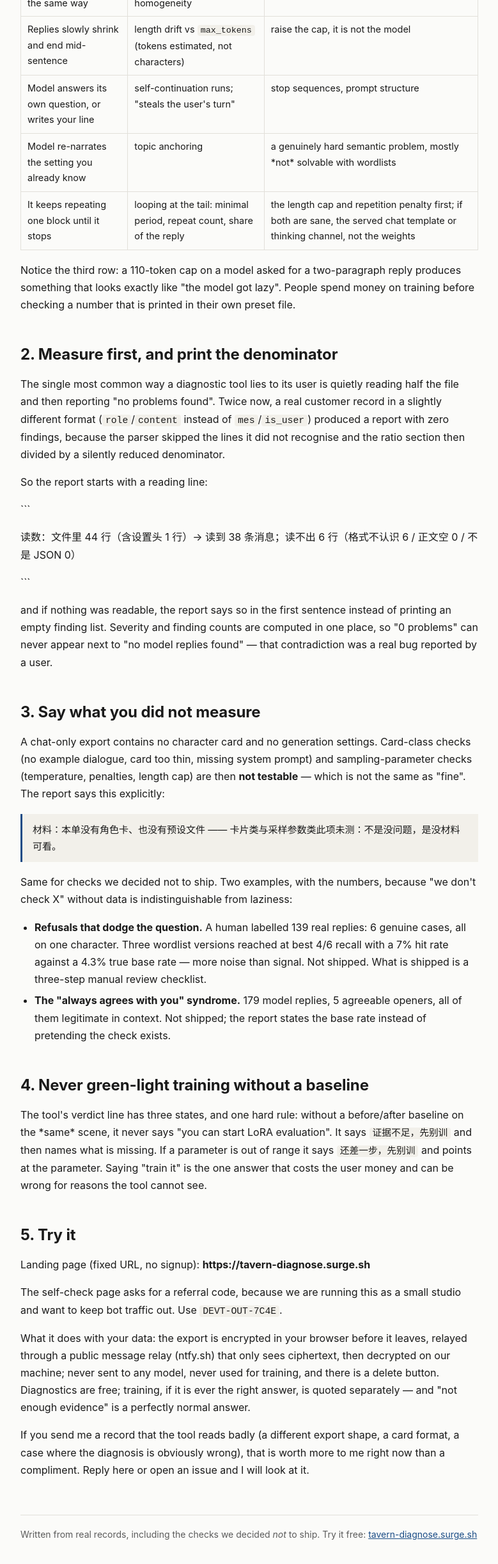
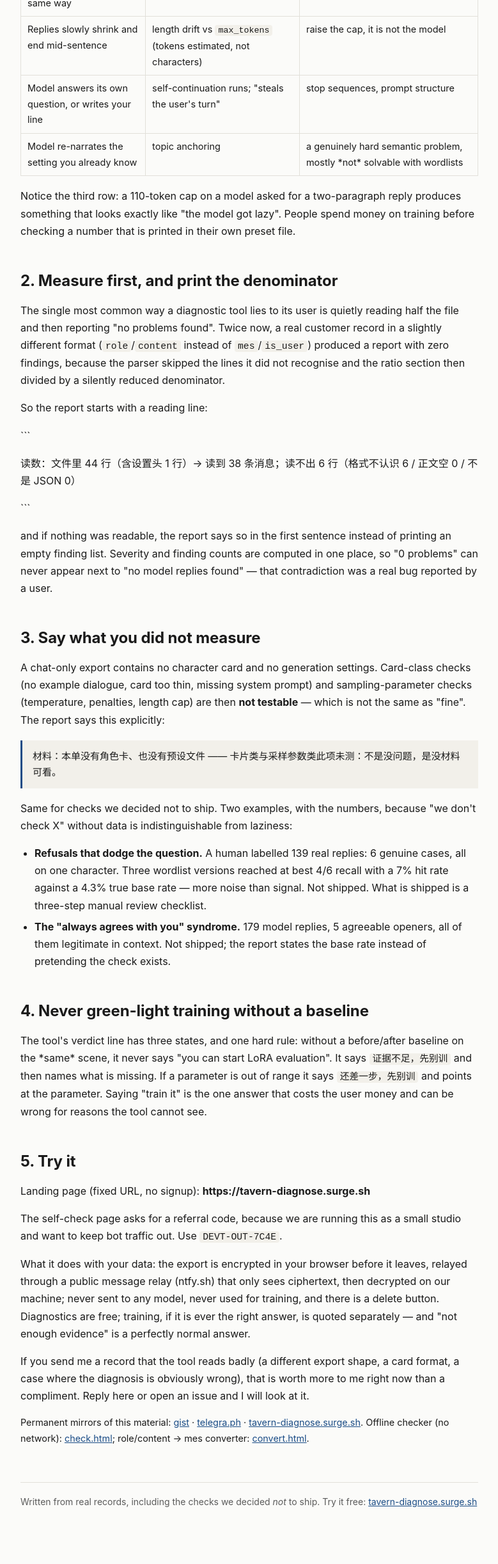
Before and after one commit to agent-mcocdaa/agent-output-check, a plain HTML site: page article.html in a window 1280 px wide. Shown: the part 930-3374 px from the top of the page at 64% size, without its empty margins (250-1029 px from the left). Drawn offline with Linux system fonts and the light colour scheme.

Commit message:
add permanent-mirror links

```diff
--- a/article.html
+++ b/article.html
@@ -40,7 +40,6 @@ footer{margin-top:56px;padding-top:18px;border-top:1px solid var(--line);color:v
 <tr><td>Replies slowly shrink and end mid-sentence</td><td>length drift vs <code>max_tokens</code> (tokens estimated, not characters)</td><td>raise the cap, it is not the model</td></tr>
 <tr><td>Model answers its own question, or writes your line</td><td>self-continuation runs; &quot;steals the user&#x27;s turn&quot;</td><td>stop sequences, prompt structure</td></tr>
 <tr><td>Model re-narrates the setting you already know</td><td>topic anchoring</td><td>a genuinely hard semantic problem, mostly *not* solvable with wordlists</td></tr>
-        <tr><td>It keeps repeating one block until it stops</td><td>looping at the tail: minimal period, repeat count, share of the reply</td><td>the length cap and repetition penalty first; if both are sane, the served chat template or thinking channel, not the weights</td></tr>
 </table>
 
 <p>Notice the third row: a 110-token cap on a model asked for a two-paragraph reply produces something that looks exactly like &quot;the model got lazy&quot;. People spend money on training before checking a number that is printed in their own preset file.</p>
@@ -81,5 +80,6 @@ footer{margin-top:56px;padding-top:18px;border-top:1px solid var(--line);color:v
 <p>What it does with your data: the export is encrypted in your browser before it leaves, relayed through a public message relay (ntfy.sh) that only sees ciphertext, then decrypted on our machine; never sent to any model, never used for training, and there is a delete button. Diagnostics are free; training, if it is ever the right answer, is quoted separately — and &quot;not enough evidence&quot; is a perfectly normal answer.</p>
 
 <p>If you send me a record that the tool reads badly (a different export shape, a card format, a case where the diagnosis is obviously wrong), that is worth more to me right now than a compliment. Reply here or open an issue and I will look at it.</p>
+<p class="note" style="font-size:.9em">Permanent mirrors of this material: <a href="https://gist.github.com/agent-mcocdaa/f26562468f887ed1ccfc8ed4892ec03f">gist</a> · <a href="https://telegra.ph/Your-agent-keeps-repeating-itself-how-to-tell-whether-its-the-preset-or-the-model-measure-before-you-fine-tune-11-19">telegra.ph</a> · <a href="https://tavern-diagnose.surge.sh/">tavern-diagnose.surge.sh</a>. Offline checker (no network): <a href="/agent-output-check/check.html">check.html</a>; role/content → mes converter: <a href="https://agent-mcocdaa.github.io/tavern-reply-checker/convert.html">convert.html</a>.</p>
 <footer>Written from real records, including the checks we decided <em>not</em> to ship. Try it free: <a href="https://tavern-diagnose.surge.sh/">tavern-diagnose.surge.sh</a></footer>
 </main></body></html>
```
